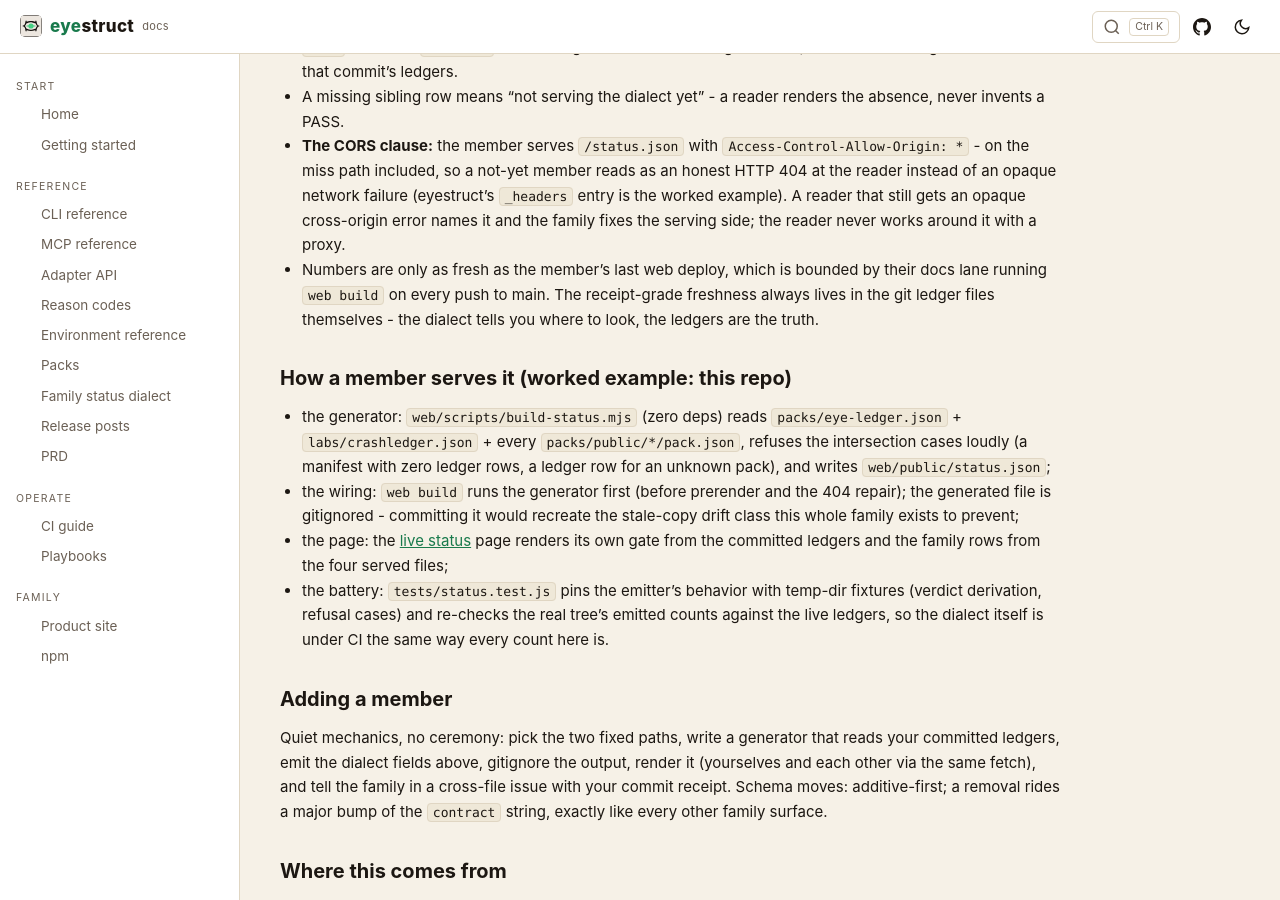
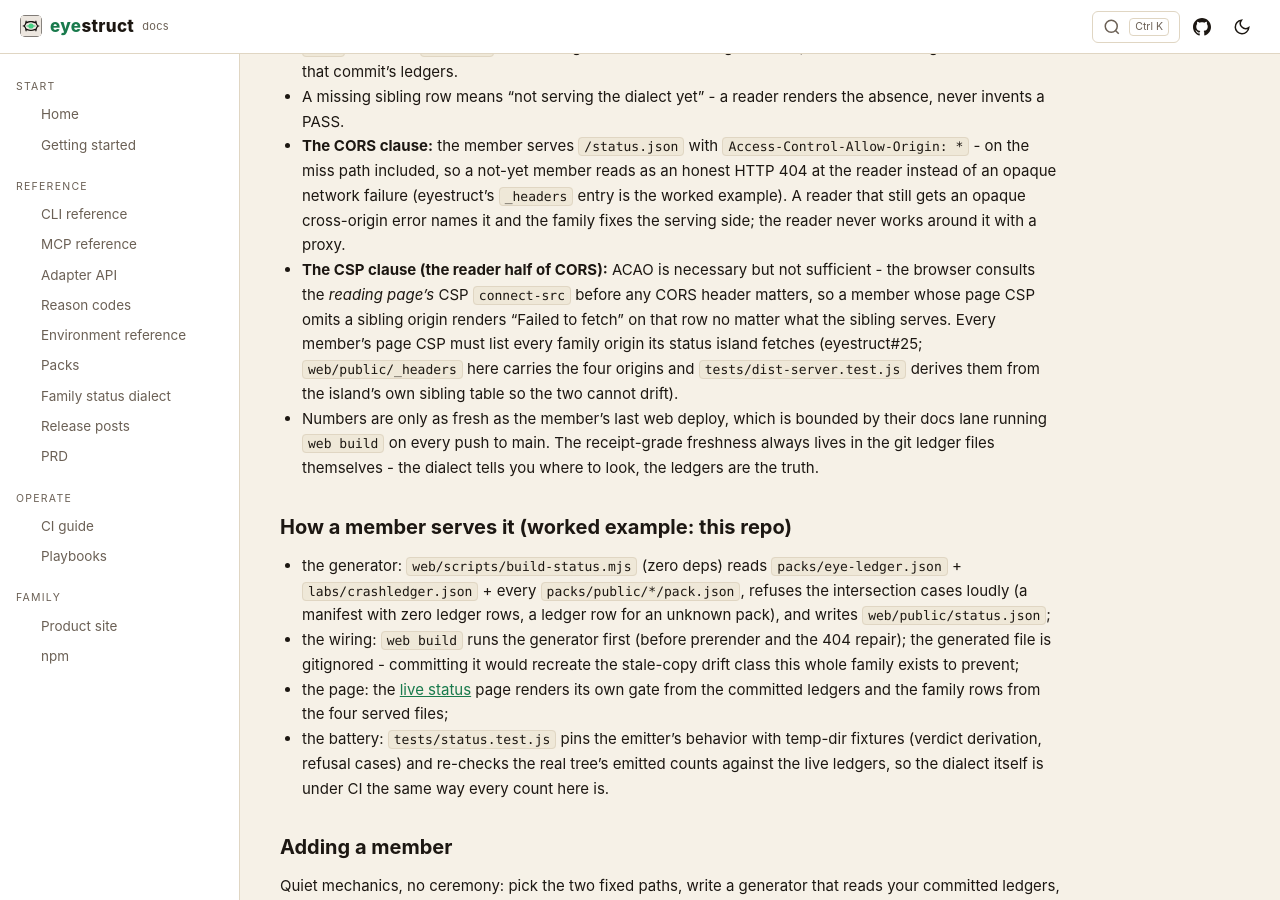
Before and after one commit to dhaupin/eyestruct, a Jekyll site: the page built from docs/status.md, in a window 1280 px wide and 900 px high, scrolled down 1752 px. Built offline with Jekyll 4.4.1, drawn with Linux system fonts in a browser that asks for light colours.

Commit message:
fix(web): allow the family origins in connect-src so the status islands light (eyestruct#25)
The family-status islands rendered every foreign row "Failed to fetch" while
every server answered 200 with Access-Control-Allow-Origin: *. The block was
the reading page's own CSP: connect-src governs fetch() BEFORE any CORS header
is consulted, so a sibling origin absent from connect-src is refused before the
request leaves the browser.

- web/public/_headers connect-src gains the four family member origins
  (eyestruct, crashtest, poststruct, packstruct), matching
  web/src/components/FamilyStatusIsland.jsx's sibling table; the existing
  raw.githubusercontent.com ledger source stays.
- tests/dist-server.test.js gains a leg that DERIVES the required origins from
  the island's own SIBLINGS table and asserts each rides connect-src, so
  adding a sibling without its origin fails the battery (verified failing on
  the pre-fix headers).
- docs/status.md gains the dialect's CSP clause (the reader half of the CORS
  clause), so the next member lands both halves from day one.

Receipts: npm test 148 (0 fail, 11 skips); npm run check all gates PASS.

Co-authored-by: openhands <openhands@all-hands.dev>

```diff
--- a/docs/status.md
+++ b/docs/status.md
@@ -84,6 +84,14 @@ understanding - the same normalization packstruct itself enforces.
   example). A reader that still gets an opaque cross-origin error names
   it and the family fixes the serving side; the reader never works around
   it with a proxy.
+- **The CSP clause (the reader half of CORS):** ACAO is necessary but not
+  sufficient - the browser consults the *reading page's* CSP
+  `connect-src` before any CORS header matters, so a member whose page CSP
+  omits a sibling origin renders "Failed to fetch" on that row no matter
+  what the sibling serves. Every member's page CSP must list every family
+  origin its status island fetches (eyestruct#25; `web/public/_headers`
+  here carries the four origins and `tests/dist-server.test.js` derives
+  them from the island's own sibling table so the two cannot drift).
 - Numbers are only as fresh as the member's last web deploy, which is
   bounded by their docs lane running `web build` on every push to main.
   The receipt-grade freshness always lives in the git ledger files
```
Also changed, not shown: tests/dist-server.test.js (+17 -0 lines), CHANGELOG.md, 1 other file.
